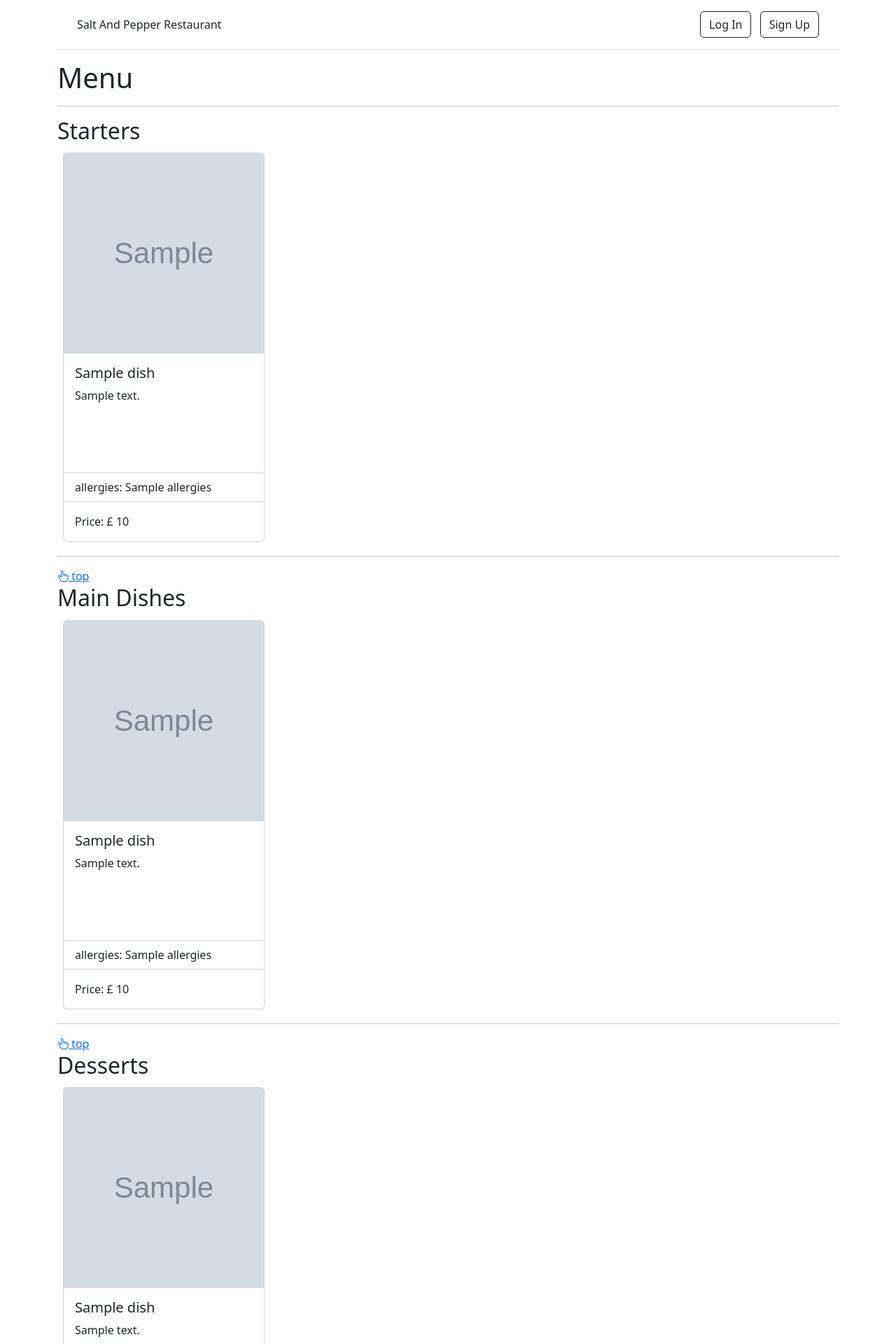
After one commit to Code-Institute-Submissions/Zolske-salt-and-pepper-manager, a Django app: template templates/menu/menu.html in a window 1280 px wide. The commit adds this page. Shown: the top 1920 px of the page at 70% size. Run offline with Django 4.2, Linux system fonts and the light colour scheme; the template is opened without the code that fills it: most values are stand-ins (such as "Sample title", 1, 10 or a date in 2020); grey boxes marked "Sample" are stand-in pictures; some libraries are stand-ins or nearby versions.

Commit message:
add menu

```diff
--- a/static/css/style.css
+++ b/static/css/style.css
@@ -4,8 +4,16 @@
 
 .text-rotate {
     writing-mode: vertical-rl;
-    /* font-size: 2vw; */
 }
+
+.menu-pictures {
+    object-fit: cover;
+}
+
+.text-height-menu {
+    height: 170px;
+}
+
 
 @media only screen and (max-width: 768px) {
     .md-break {
@@ -23,12 +31,5 @@
 @media only screen and (max-width: 992px) {
     .ld-break {
         display: block;
-        /* width: 100%; */
     }
-
-    /* .text-rotate {
-        writing-mode: unset;
-        font-size: large;
-    } */
-
 }
--- /dev/null
+++ b/templates/menu/menu.html
@@ -0,0 +1,114 @@
+<!-- home page, starting page when user langs on website, inherits from 'base.html' -->
+{% extends "base.html" %}
+
+{% block title %}Menu{% endblock title %}
+
+{% block content %}
+<h1 id="top-menu">Menu</h1>
+{% block content_menu %}
+<!-- starters -->
+{% if starter %}
+<hr>
+<h2>Starters</h2>
+{% for entry in starter %}
+<div class="card d-inline-block mx-2 my-1" style="width: 18rem;">
+    <img height="286" width="286" src="{{ entry.image }}" class="card-img-top menu-pictures" alt="entry.alt">
+    <div class="card-body text-height-menu">
+        <h5 class="card-title">{{entry.dish}}</h5>
+        <p class="card-text">{{entry.description}}</p>
+    </div>
+    <ul class="list-group list-group-flush">
+        <li class="list-group-item">allergies: {{entry.allergies}}</li>
+    </ul>
+    <div class="card-body">
+        <li class="list-group-item">Price: £ {{entry.price}}</li>
+    </div>
+</div>
+{% endfor %}
+{% endif %}
+<!-- main dishes-->
+{% if main %}
+<hr>
+<a href="#top-menu"><i class="bi bi-hand-index-thumb"></i> top</a>
+<h2>Main Dishes</h2>
+{% for entry in main %}
+<div class="card d-inline-block mx-2 my-1" style="width: 18rem;">
+    <img height="286" width="286" src="{{ entry.image }}" class="card-img-top menu-pictures" alt="entry.alt">
+    <div class="card-body text-height-menu">
+        <h5 class="card-title">{{entry.dish}}</h5>
+        <p class="card-text">{{entry.description}}</p>
+    </div>
+    <ul class="list-group list-group-flush">
+        <li class="list-group-item">allergies: {{entry.allergies}}</li>
+    </ul>
+    <div class="card-body">
+        <li class="list-group-item">Price: £ {{entry.price}}</li>
+    </div>
+</div>
+{% endfor %}
+{% endif %}
+<!--desserts-->
+{% if dessert %}
+<hr>
+<a href="#top-menu"><i class="bi bi-hand-index-thumb"></i> top</a>
+<h2>Desserts</h2>
+{% for entry in dessert %}
+<div class="card d-inline-block mx-2 my-1" style="width: 18rem;">
+    <img height="286" width="286" src="{{ entry.image }}" class="card-img-top menu-pictures" alt="entry.alt">
+    <div class="card-body text-height-menu">
+        <h5 class="card-title">{{entry.dish}}</h5>
+        <p class="card-text">{{entry.description}}</p>
+    </div>
+    <ul class="list-group list-group-flush">
+        <li class="list-group-item">allergies: {{entry.allergies}}</li>
+    </ul>
+    <div class="card-body">
+        <li class="list-group-item">Price: £ {{entry.price}}</li>
+    </div>
+</div>
+{% endfor %}
+{% endif %}
+<!--drinks-->
+{% if drink %}
+<hr>
+<a href="#top-menu"><i class="bi bi-hand-index-thumb"></i> top</a>
+<h2>Drinks</h2>
+{% for entry in drink %}
+<div class="card d-inline-block mx-2 my-1" style="width: 18rem;">
+    <img height="286" width="286" src="{{ entry.image }}" class="card-img-top menu-pictures" alt="entry.alt">
+    <div class="card-body text-height-menu">
+        <h5 class="card-title">{{entry.dish}}</h5>
+        <p class="card-text">{{entry.description}}</p>
+    </div>
+    <ul class="list-group list-group-flush">
+        <li class="list-group-item">allergies: {{entry.allergies}}</li>
+    </ul>
+    <div class="card-body">
+        <li class="list-group-item">Price: £ {{entry.price}}</li>
+    </div>
+</div>
+{% endfor %}
+{% endif %}
+<!--alcohol-->
+{% if alcohol %}
+<hr>
+<a href="#top-menu"><i class="bi bi-hand-index-thumb"></i> top</a>
+<h2>Alcohol</h2>
+{% for entry in alcohol %}
+<div class="card d-inline-block mx-2 my-1" style="width: 18rem;">
+    <img height="286" width="286" src="{{ entry.image }}" class="card-img-top menu-pictures" alt="entry.alt">
+    <div class="card-body text-height-menu">
+        <h5 class="card-title">{{entry.dish}}</h5>
+        <p class="card-text">{{entry.description}}</p>
+    </div>
+    <ul class="list-group list-group-flush">
+        <li class="list-group-item">allergies: {{entry.allergies}}</li>
+    </ul>
+    <div class="card-body">
+        <li class="list-group-item">Price: £ {{entry.price}}</li>
+    </div>
+</div>
+{% endfor %}
+{% endif %}
+{% endblock content_menu %}
+{% endblock content %}
```
Also changed, not shown: appmenu/admin.py (+8 -1 lines), appmenu/models.py (+23 -7 lines), appmenu/views.py (+12 -5 lines), templates/menu.html (deleted, +0 -15 lines), appmenu/migrations/0004_menualcohol_menudessert_alt_menudrinks_alt_and_more.py (added).
